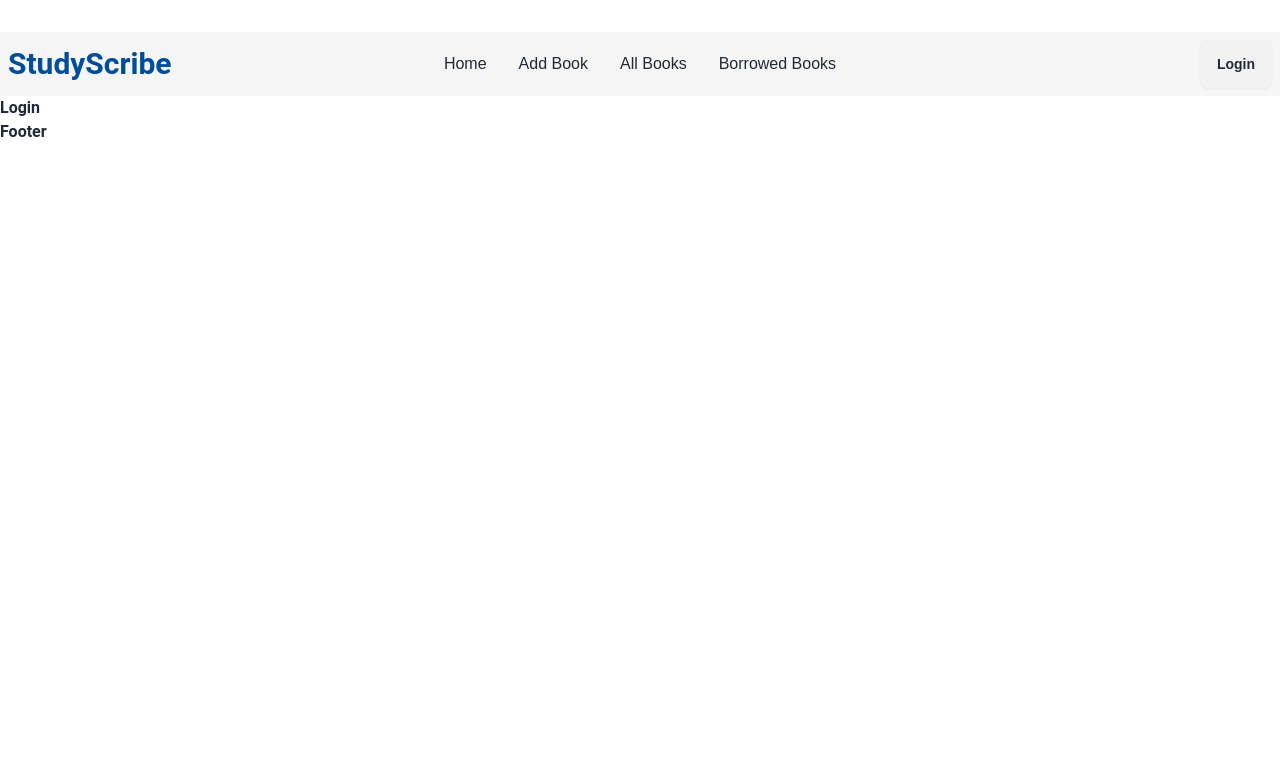
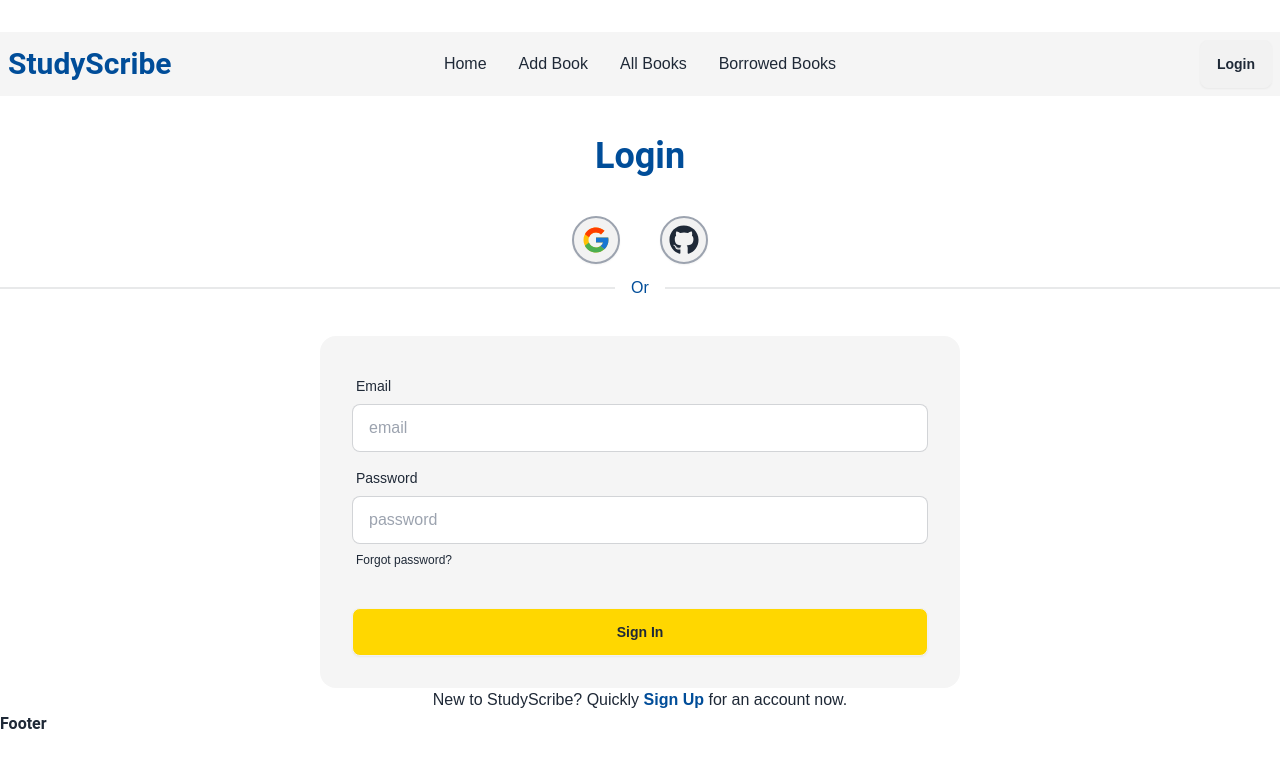
Before and after one commit to alaminkazi12/StudyScribe-client, a React (Vite) app: page /login in a window 1280 px wide. Shown: the top 768 px of the page. Built offline with nearby package versions, Linux system fonts and the light colour scheme.

Commit message:
added login page

```diff
--- a/src/pages/Auth/Login.jsx
+++ b/src/pages/Auth/Login.jsx
@@ -1,7 +1,80 @@
+import { FcGoogle } from "react-icons/fc";
+import { FaGithub } from "react-icons/fa";
+import { Link } from "react-router-dom";
+
 const Login = () => {
   return (
-    <div>
-      <h1>Login</h1>
+    <div className="mt-10">
+      {/* <Helmet>
+        <title>Login | CraftyFiber.com</title>
+      </Helmet> */}
+      <h2 className="  lg:text-4xl font-bold text-center text-[#004d99]">
+        Login
+      </h2>
+      <div className="flex items-center justify-center gap-10 mt-10">
+        <button
+          // onClick={GoogleLoginHandler}
+          className="btn btn-circle border-2 border-gray-400 text-3xl"
+        >
+          <FcGoogle />
+        </button>
+        <button
+          // onClick={GitHubLoginHandler}
+          className="btn btn-circle border-2 border-gray-400 text-3xl"
+        >
+          <FaGithub />
+        </button>
+      </div>
+      <div className="divider text-[#004d99]">Or</div>
+      <form
+        // onSubmit={handleLogin}
+        className="card-body md:w-1/2 md:mx-auto bg-[#f5f5f5] rounded-2xl mt-10"
+      >
+        <div className="form-control">
+          <label className="label">
+            <span className="label-text">Email</span>
+          </label>
+          <input
+            type="email"
+            placeholder="email"
+            name="email"
+            className="input input-bordered"
+            required
+          />
+        </div>
+
+        <div className="form-control">
+          <label className="label">
+            <span className="label-text">Password</span>
+          </label>
+          <input
+            type="password"
+            placeholder="password"
+            className="input input-bordered"
+            name="password"
+            required
+          />
+          <label className="label">
+            <a href="#" className="label-text-alt link link-hover">
+              Forgot password?
+            </a>
+          </label>
+        </div>
+        {/* {signInError && <p className=" text-red-800">{signInError}</p>}
+        {loginSuccess && <p className="text-green-800">{loginSuccess}</p>} */}
+        <div className="form-control mt-6">
+          <button className="btn bg-[#ffd700] hover:bg-[#808080] ">
+            Sign In
+          </button>
+        </div>
+      </form>
+      <p className="text-center">
+        New to StudyScribe? Quickly{" "}
+        <Link to="/signup" className="text-[#004d99] font-bold">
+          Sign Up
+        </Link>{" "}
+        for an account now.
+      </p>
     </div>
   );
 };
```
